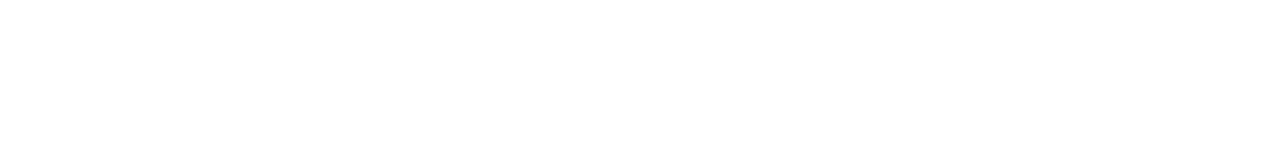
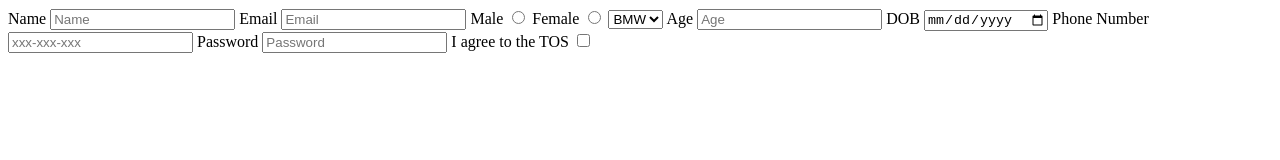
Before and after one commit to acciojob/signup-form-car-jitesh-20, a website: page main.html in a window 1280 px wide. Drawn offline with Linux system fonts and the light colour scheme.

Commit message:
created a submission

```diff
--- a/main.html
+++ b/main.html
@@ -8,6 +8,29 @@
 
 <body>
 	<!-- the entire body must be written by student -->
+	<label for="name">Name</label>
+	<input type="text" id="name" placeholder="Name" required/>
+	<label for="email">Email</label>
+	<input type="email" id="email" placeholder="Email" required/>
+	<label for="gender_m">Male</label>
+	<input type="radio" id="gender_m" name="gender" required/>
+	<label for="gender_f">Female</label>
+	<input type="radio" id="gender_f" name="gender" required/>
+	<select placeholder="--Please choose an option--" id="cars" required>
+		<option>BMW</option>
+		<option>Audi</option>
+		<option>TATA</option>
+	</select>
+	<label for="age">Age</label>
+	<input type="Number" id="age" placeholder="Age" required/>
+	<label for="dob">DOB</label>
+	<input type="date" id="dob" required/>
+	<label for="tel">Phone Number</label>
+	<input type="tel" id="tel" placeholder="xxx-xxx-xxx" />
+	<label for="password">Password</label>
+	<input type="password" id="password" placeholder="Password" required/>
+	<label for="tos">I agree to the TOS</label>
+	<input type="checkbox" id="tos" required/>
     <script type="text/javascript" src="./script.js">
 </script>
 
```
